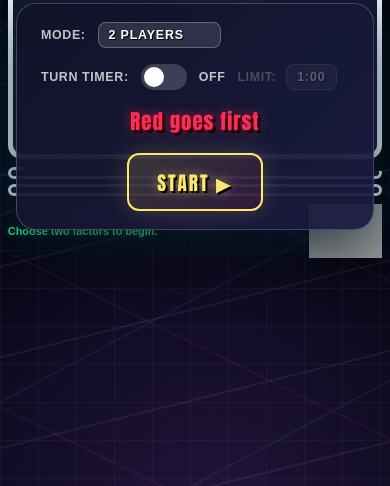
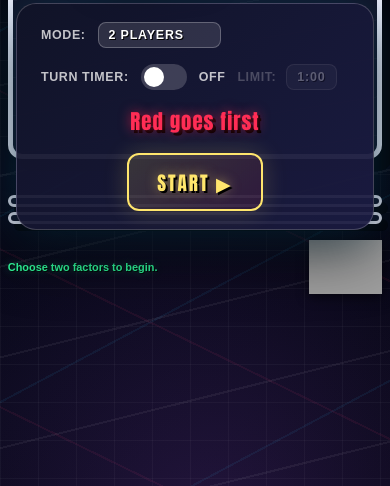
Before and after one commit to tbed63/rock-the-facts, a plain HTML site: page index.html in a window 390 px wide. Shown: the part 358-844 px from the top of the page. Drawn offline with Linux system fonts and the light colour scheme; grey boxes are pictures that could not be loaded.

Commit message:
Update index.html

```diff
--- a/index.html
+++ b/index.html
@@ -541,6 +541,7 @@
       .factor-area {
         width: 100%;
         flex-shrink: 0;
+        margin-top: 28px;
         margin-bottom: 8px;
       }
       .factor { min-height: clamp(24px, 4.5vw, 40px); font-size: clamp(.9rem, 3.5vw, 1.6rem); }
@@ -551,6 +552,7 @@
         display: flex !important;
         align-items: center; justify-content: space-between;
         gap: 8px; flex-shrink: 0;
+        margin-top: 8px;
         padding-bottom: 10px;
       }
 
```
